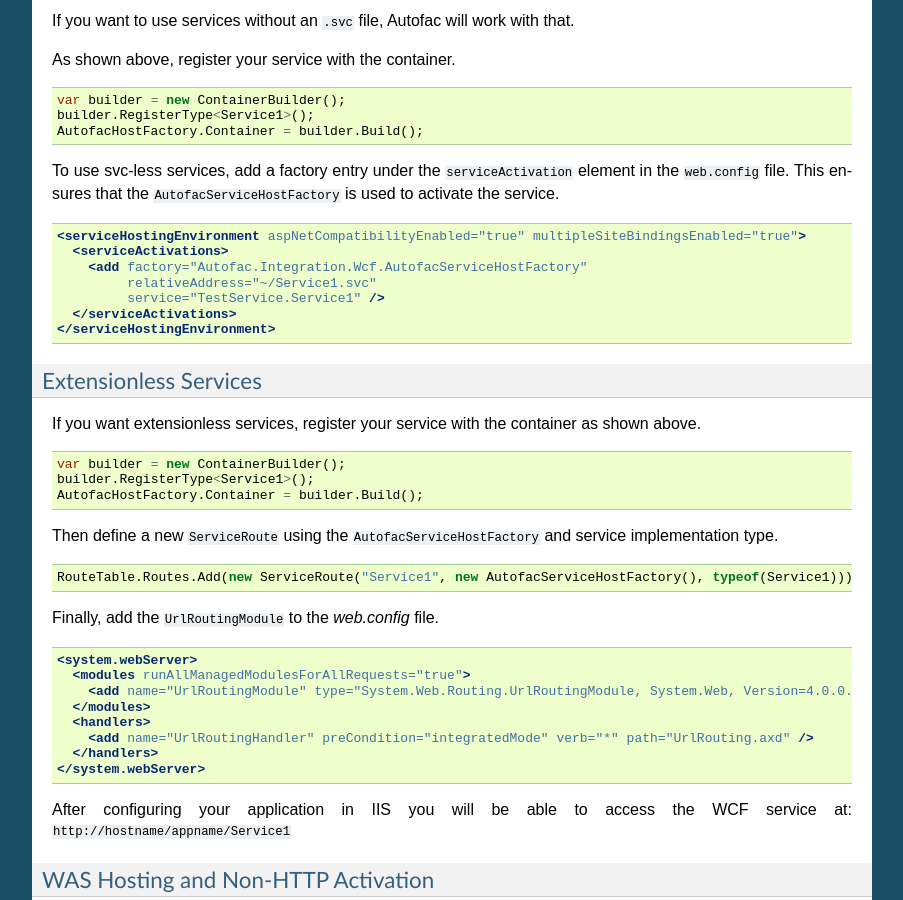
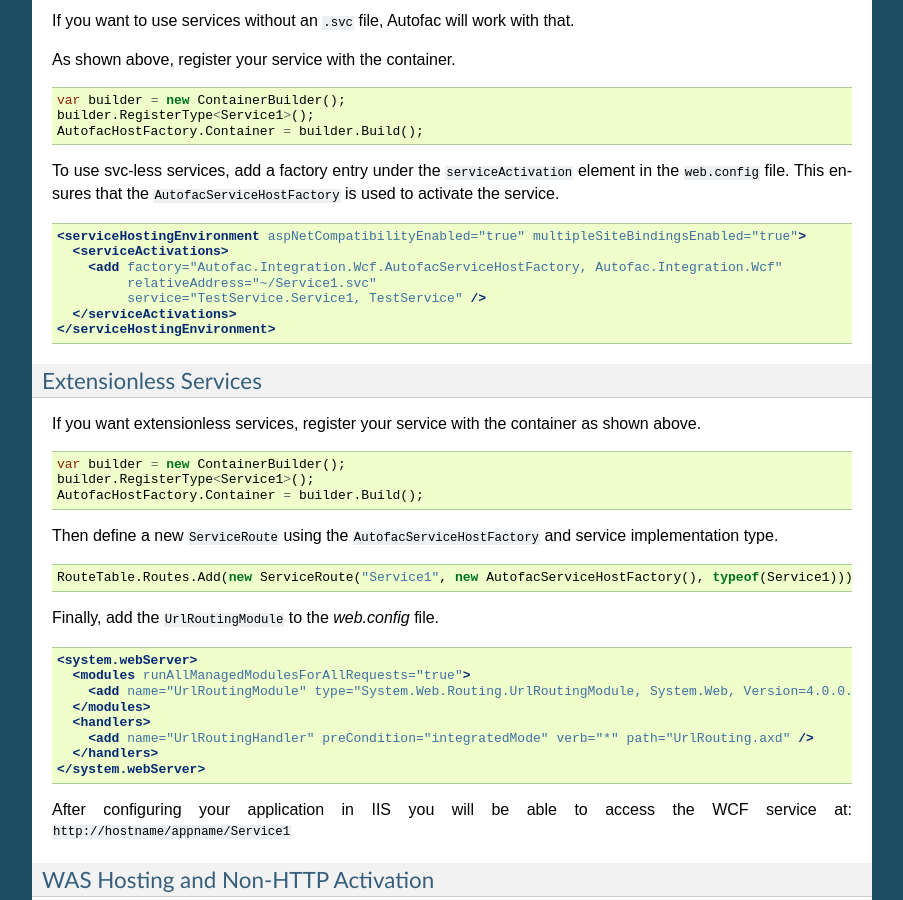
Before and after one commit to autofac/Documentation, a Sphinx documentation site: the page built from docs/integration/wcf.rst, in a window 1280 px wide and 900 px high, scrolled down 4072 px. Shown: the whole window, without its empty margins (198-1101 px from the left). Built offline with Sphinx 7.4.7, drawn with Linux system fonts in a browser that asks for light colours.

Commit message:
Updated svc-less example to include fully qualified type names.

```diff
--- a/docs/integration/wcf.rst
+++ b/docs/integration/wcf.rst
@@ -219,9 +219,9 @@
 
     <serviceHostingEnvironment aspNetCompatibilityEnabled="true" multipleSiteBindingsEnabled="true">
       <serviceActivations>
-        <add factory="Autofac.Integration.Wcf.AutofacServiceHostFactory"
+        <add factory="Autofac.Integration.Wcf.AutofacServiceHostFactory, Autofac.Integration.Wcf"
              relativeAddress="~/Service1.svc"
-             service="TestService.Service1" />
+             service="TestService.Service1, TestService" />
       </serviceActivations>
     </serviceHostingEnvironment>
 
```
